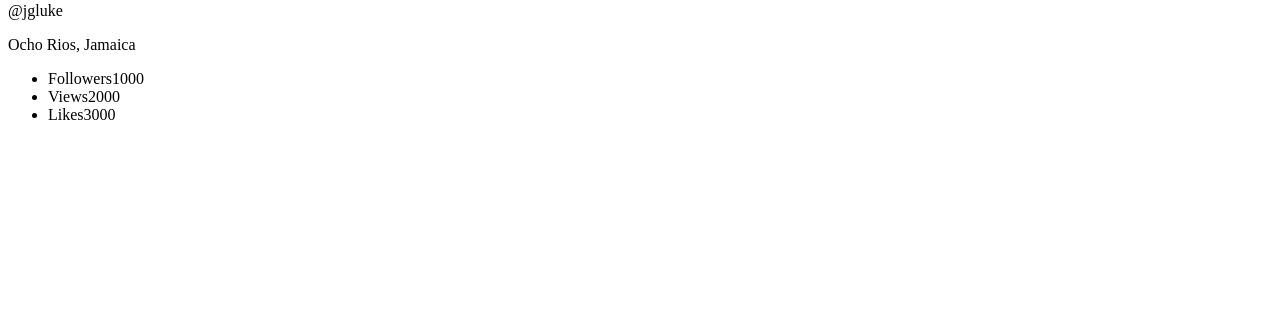
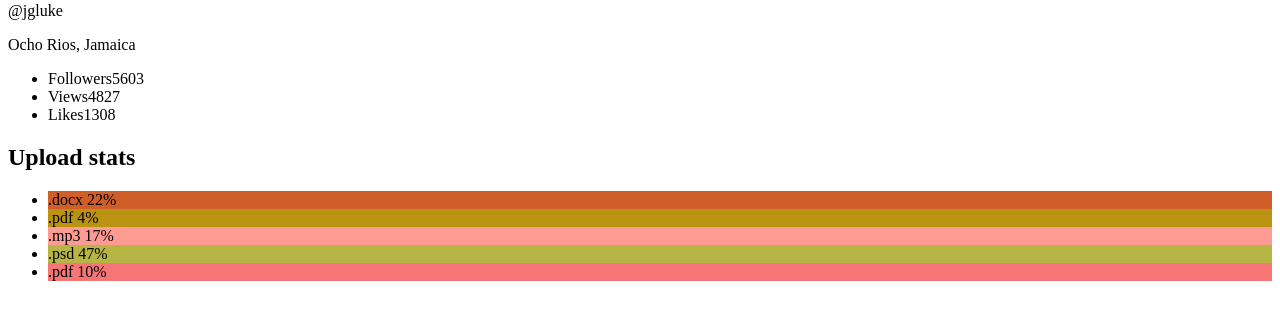
Before and after one commit to Dranyk/goit-react-hw-01-components, a React (Create React App) app: page / in a window 1280 px wide. Shown: the part 360-680 px from the top of the page. Built offline with nearby package versions, Linux system fonts and the light colour scheme.

Commit message:
statistics

```diff
--- a/src/App.js
+++ b/src/App.js
@@ -1,22 +1,28 @@
+import data from './data/data.json';
+import users from './data/user.json';
+import Section from './components/Section/Section';
 import Profile from './components/Profile/Profile';
-import users from './data/user.json';
-import Section from './components/Section/Section'
+import Statistics from './components/Statistics/Statistics';
+import StatisticsList from './components/Statistics/StatisticsList';
 
 export default function App() {
   return (
     <div>
       <Section>
         <Profile
-        userName={users.username}
-        tag={users.tag}
-        location={users.location}
-        avatar={users.avatar}
+          {...users}
+          // username={users.username}
+          // tag={users.tag}
+          // location={users.location}
+          // avatar={users.avatar}
           // followers={users.stats.followers}
           // likes={users.stats.likes}
           // views={users.stats.views}
         />
       </Section>
-
+      <Section>
+        <Statistics title="Upload stats" stats={data} />
+      </Section>
     </div>
   );
 }
--- a/src/components/Profile/Profile.js
+++ b/src/components/Profile/Profile.js
@@ -1,17 +1,17 @@
 import PropTypes from 'prop-types';
 
 const Profile = ({
-  userName,
+  username,
   tag,
   location,
   avatar,
-  // stats: { followers, likes, views },
+  stats: { followers, views, likes },
 }) => {
   return (
     <div className="profile">
       <div className="description">
         <img src={avatar} alt="User avatar" className="avatar" />
-        <p className="name">{userName}</p>
+        <p className="name">{username}</p>
         <p className="tag">@{tag}</p>
         <p className="location">{location}</p>
       </div>
@@ -19,15 +19,15 @@ const Profile = ({
       <ul className="stats">
         <li>
           <span className="label">Followers</span>
-          <span className="quantity">1000</span>
+          <span className="quantity">{followers}</span>
         </li>
         <li>
           <span className="label">Views</span>
-          <span className="quantity">2000</span>
+          <span className="quantity">{views}</span>
         </li>
         <li>
           <span className="label">Likes</span>
-          <span className="quantity">3000</span>
+          <span className="quantity">{likes}</span>
         </li>
       </ul>
     </div>
@@ -35,7 +35,7 @@ const Profile = ({
 };
 
 Profile.propTypes = {
-  userName: PropTypes.string.isRequired,
+  username: PropTypes.string.isRequired,
   tag: PropTypes.string.isRequired,
   location: PropTypes.string.isRequired,
   avatar: PropTypes.string.isRequired,
--- /dev/null
+++ b/src/components/Statistics/Statistics.js
@@ -0,0 +1,19 @@
+import PropTypes from 'prop-types';
+import StatisticsList from './StatisticsList';
+
+const Statistics = ({ title, stats }) => {
+    return (
+        <section className="statistics">
+        {title?<h2 className="title">{title}</h2>:null}
+      <ul className="stat-list">
+        <StatisticsList stats={stats} />
+      </ul>
+    </section>
+    );
+}
+
+Statistics.propTypes = {
+    title:PropTypes.string,
+  };
+
+export default Statistics;
--- /dev/null
+++ b/src/components/Statistics/StatisticsList.js
@@ -0,0 +1,32 @@
+import Statistics from './Statistics';
+import getRandomHexColor from '../getRandomHexColor';
+import PropTypes from 'prop-types';
+import data from '../../data/data.json';
+
+function StatisticsList({ stats = [] }) {
+    return [...stats].map(({ id, label, percentage }) => {
+        const randomColor = getRandomHexColor();
+        return (
+          <li
+            className="item"
+            key={id}
+            style={{ backgroundColor: randomColor }}
+          >
+            <span className="label">{label} </span>
+            <span className="percentage">{percentage}%</span>
+          </li>
+        );
+      });
+}
+
+StatisticsList.propTypes = {
+    stats: PropTypes.arrayOf(
+        PropTypes.shape({
+          id: PropTypes.string.isRequired,
+          label: PropTypes.string.isRequired,
+          percentage: PropTypes.number.isRequired,
+        })
+      ),
+};
+
+export default StatisticsList;
--- /dev/null
+++ b/src/components/getRandomHexColor.js
@@ -0,0 +1,6 @@
+const getRandomHexColor = () =>
+`#${Math.floor(Math.random() * 16777215)
+  .toString(16)
+  .padStart(6, 0)}`;
+
+  export default getRandomHexColor;
```
Lines whose indentation alone changed are shown as unchanged.
